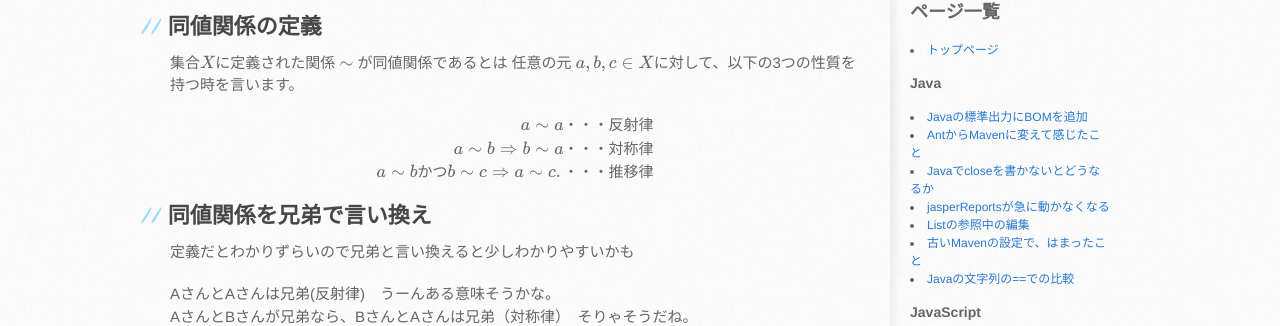
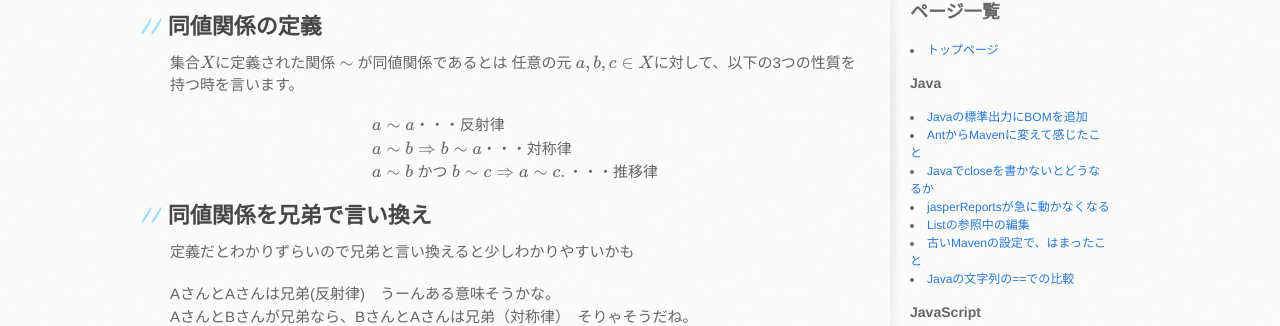
Before and after one commit to mtaketani113/mtaketani113.github.io, a Jekyll site: the page built from math/set/equivalenceRelation.md, in a window 1280 px wide. Shown: the part 365-691 px from the top of the page. Built offline with Jekyll 4.4.1, drawn with Linux system fonts in a browser that asks for light colours; comment, search, counter and statistics services are not loaded; the repository's description, which GitHub fills in, is left out.

Commit message:
数式修正

```diff
--- a/math/set/equivalenceRelation.md
+++ b/math/set/equivalenceRelation.md
@@ -19,9 +19,9 @@ last_modifeid_at: 2021-08-18
 
 $$
 \begin{align*}
-a ∼ a ・・・反射律\\
-a ∼ b \Rightarrow b ∼ a ・・・対称律\\
-a ∼ b かつ b ∼ c \Rightarrow a ∼ c.・・・推移律\\
+& a ∼ a ・・・反射律\\
+& a ∼ b \Rightarrow b ∼ a ・・・対称律\\
+& a ∼ b \ かつ \ b ∼ c \Rightarrow a ∼ c.・・・推移律\\
 \end{align*}
 $$
 
```
